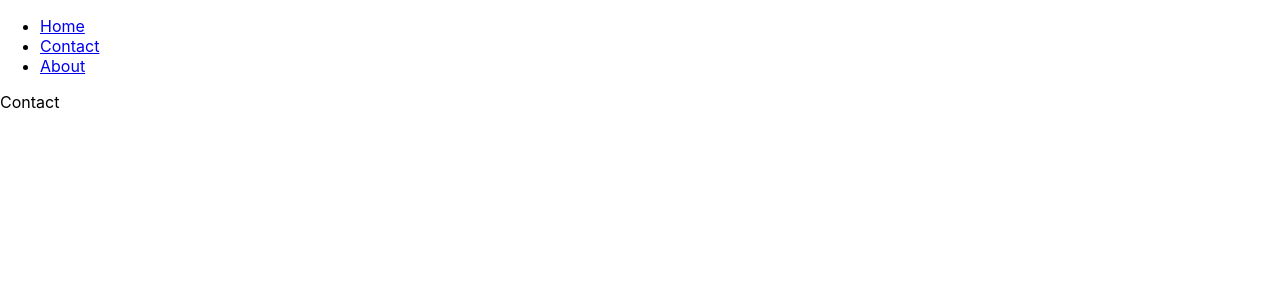
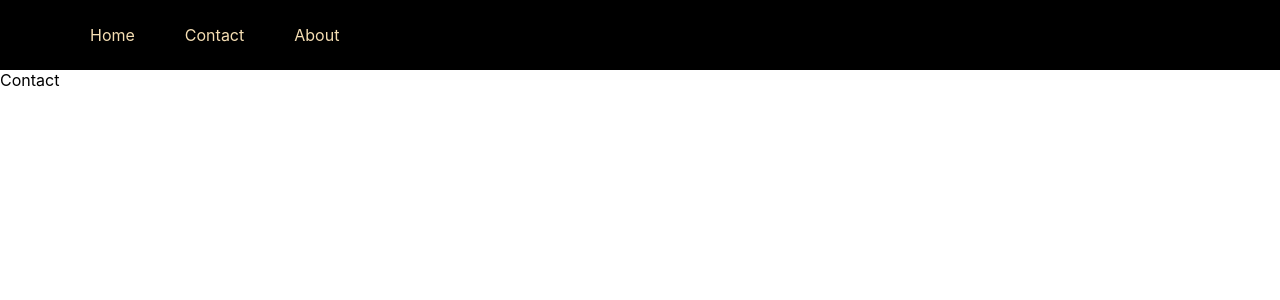
Before and after one commit to Younes-sh/younicoin, a React (Create React App) app in the folder coin/: page /contact in a window 1280 px wide. Shown: the top 300 px of the page. Built offline with nearby package versions, Linux system fonts and the light colour scheme.

Commit message:
create link page in Navbar

```diff
--- a/coin/src/Components/Apicoin.jsx
+++ b/coin/src/Components/Apicoin.jsx
@@ -2,7 +2,7 @@ import React from 'react'
 
 const Apicoin = () => {
   return (
-    <div>Apicoin</div>
+    <div className=''>Apicoin</div>
   )
 }
 
--- a/coin/src/Components/Navbar.jsx
+++ b/coin/src/Components/Navbar.jsx
@@ -6,20 +6,26 @@ const Navbar = () => {
   return (
     <div>
 
-      <div >
-        <ul>
-          <li>
-            <Link to="/">Home</Link>
-          </li>
+      <div style={{width:'100%', height:70 , backgroundColor:'#000000' , display:'flex' , justifyContent:'space-between' , alignItems:'center'}}>
+        <div>
+          <ul >
+            <li style={{display:'inline-block' , marginLeft:50}}>
+              <Link style={{color:'wheat' , textDecoration:'none'}} to="/">Home</Link>
+            </li>
 
-          <li>
-            <Link to="/contact">Contact</Link>
-          </li>
+            <li style={{display:'inline-block' , marginLeft:50}}>
+              <Link style={{color:'wheat' , textDecoration:'none'}} to="/contact">Contact</Link>
+            </li>
 
-          <li>
-            <Link to="/about">About</Link>
-          </li>
-        </ul>
+            <li style={{display:'inline-block' , marginLeft:50}}>
+              <Link style={{color:'wheat' , textDecoration:'none'}} to="/about">About</Link>
+            </li>
+          </ul>
+        </div>
+        <div>
+
+        </div>
+
       </div>
 
     </div>
--- a/coin/src/Pages/Contact.jsx
+++ b/coin/src/Pages/Contact.jsx
@@ -2,7 +2,7 @@ import React from 'react'
 
 const Contact = () => {
   return (
-    <div className=''>Contact</div>
+    <div className='text-3xl font-bold underline'>Contact</div>
   )
 }
 
--- a/coin/src/Pages/Home.jsx
+++ b/coin/src/Pages/Home.jsx
@@ -2,7 +2,7 @@ import React from 'react'
 
 const Home = () => {
   return (
-    <div>Home</div>
+    <div className='bg-cyan-500 hover:bg-cyan-600'>Home</div>
   )
 }
 
```
